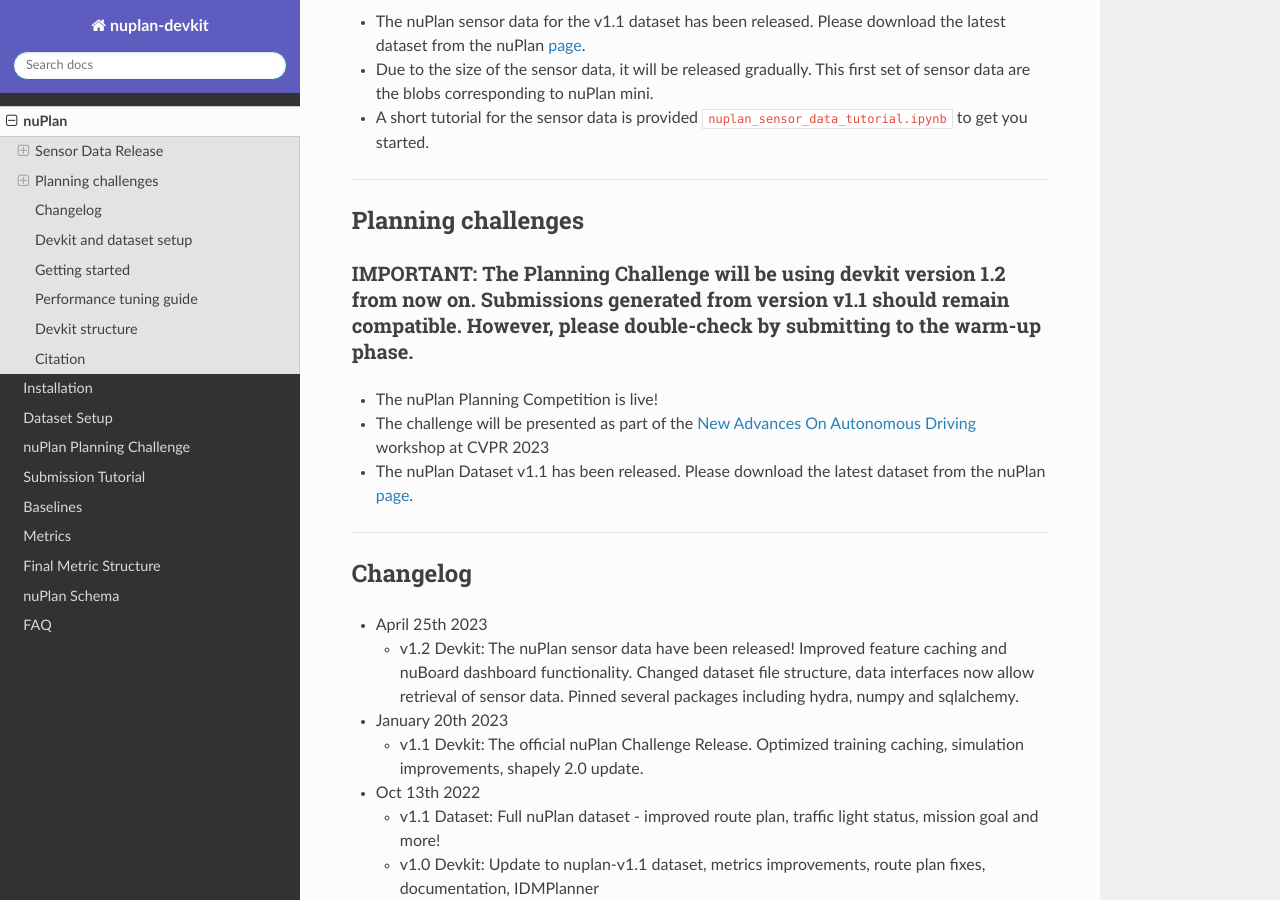
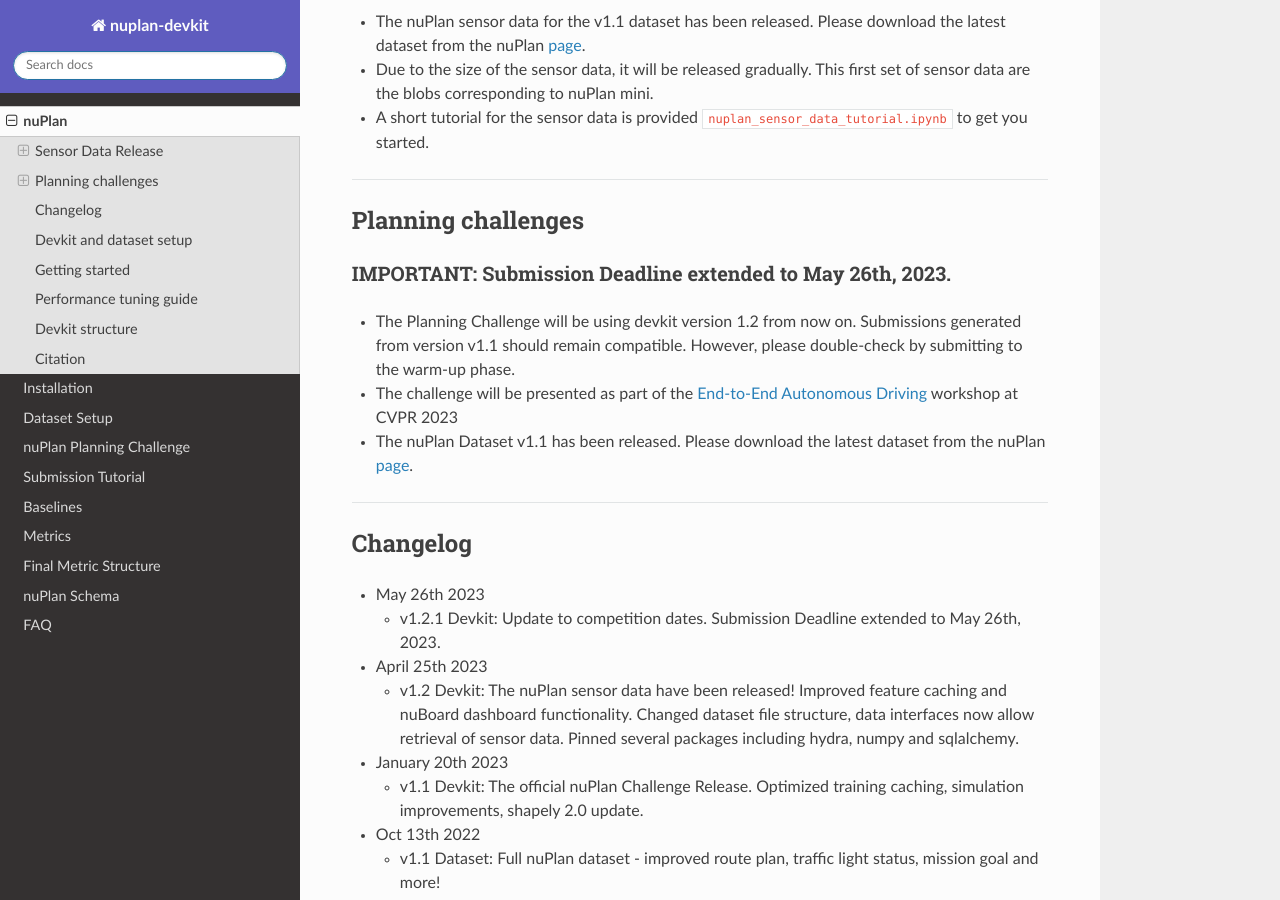
Before and after one commit to motional/nuplan-devkit, a Sphinx documentation site: the page built from docs/README.md, in a window 1280 px wide and 900 px high, scrolled down 967 px. Built offline with Sphinx 7.4.7 and the Read the Docs theme 2.0.0, drawn with Linux system fonts in a browser that asks for light colours; pages that are not in the unit, such as notebooks, are missing from menus.

Commit message:
nuplan-devkit-v1.2.1-release

```diff
--- a/docs/README.md
+++ b/docs/README.md
@@ -37,13 +37,16 @@ ______________________________________________________________________
 - A short tutorial for the sensor data is provided `nuplan_sensor_data_tutorial.ipynb` to get you started.
 ______________________________________________________________________
 ## Planning challenges
-#### IMPORTANT: The Planning Challenge will be using devkit version 1.2 from now on. Submissions generated from version v1.1 should remain compatible. However, please double-check by submitting to the warm-up phase.
-- The nuPlan Planning Competition is live!
-- The challenge will be presented as part of the [New Advances On Autonomous Driving](https://opendrivelab.com/event/cvpr23_ADworkshop) workshop at CVPR 2023
+#### IMPORTANT: Submission Deadline extended to May 26th, 2023.
+
+- The Planning Challenge will be using devkit version 1.2 from now on. Submissions generated from version v1.1 should remain compatible. However, please double-check by submitting to the warm-up phase.
+- The challenge will be presented as part of the [End-to-End Autonomous Driving](https://opendrivelab.com/event/cvpr23_ADworkshop) workshop at CVPR 2023
 - The nuPlan Dataset v1.1 has been released. Please download the latest dataset from the nuPlan [page](https://www.nuscenes.org/nuplan#download).
 ______________________________________________________________________
 
 ## Changelog
+- May 26th 2023
+  * v1.2.1 Devkit: Update to competition dates. Submission Deadline extended to May 26th, 2023.
 - April 25th 2023
   * v1.2 Devkit: The nuPlan sensor data have been released! Improved feature caching and nuBoard dashboard functionality. Changed dataset file structure, data interfaces now allow retrieval of sensor data. Pinned several packages including hydra, numpy and sqlalchemy.
 - January 20th 2023
--- a/docs/index.rst
+++ b/docs/index.rst
@@ -3,7 +3,7 @@ Welcome to the nuplan-devkit's documentation!
 
 .. note::
 
-   The nuPlan Planning Competition is live!
+   The nuPlan Planning Competition is live! Submission Deadline extended to May 26th, 2023.
 
 .. toctree::
    :hidden:
--- a/setup.py
+++ b/setup.py
@@ -9,7 +9,7 @@ os.chdir(script_folder)
 # Installs
 setuptools.setup(
     name='nuplan-devkit',
-    version='1.2.0',
+    version='1.2.1',
     author='The nuPlan team @ Motional',
     author_email='nuscenes@motional.com',
     description='The official devkit of the nuPlan dataset (www.nuPlan.org).',
```
Also changed, not shown: docs/competition.md (+3 -4 lines).
